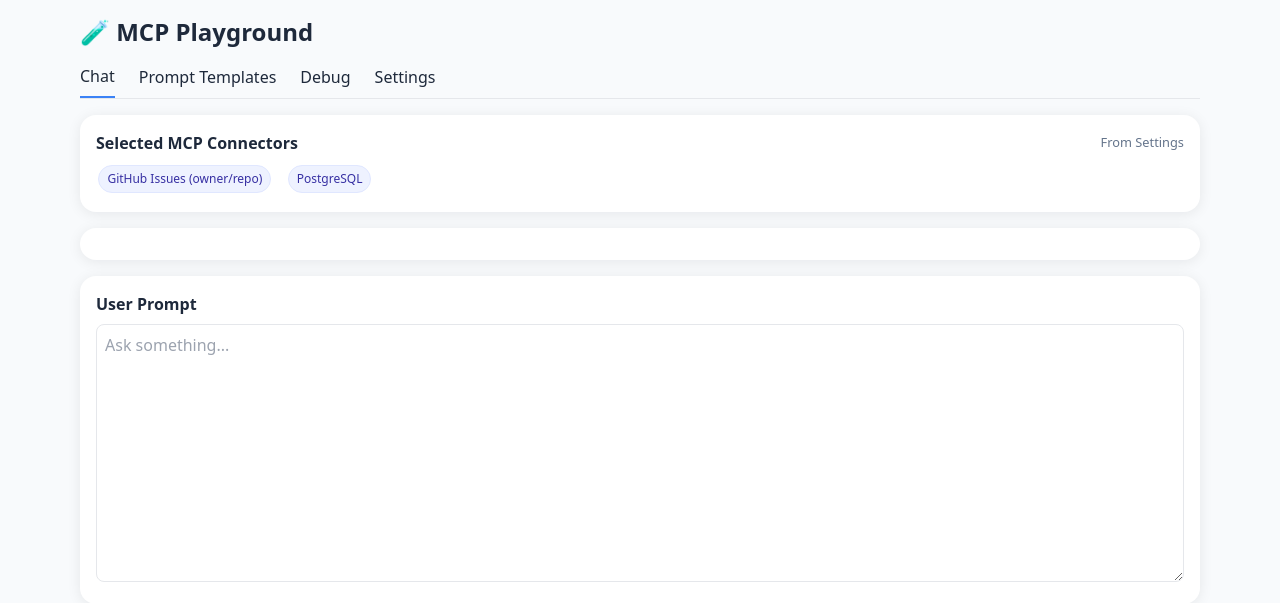
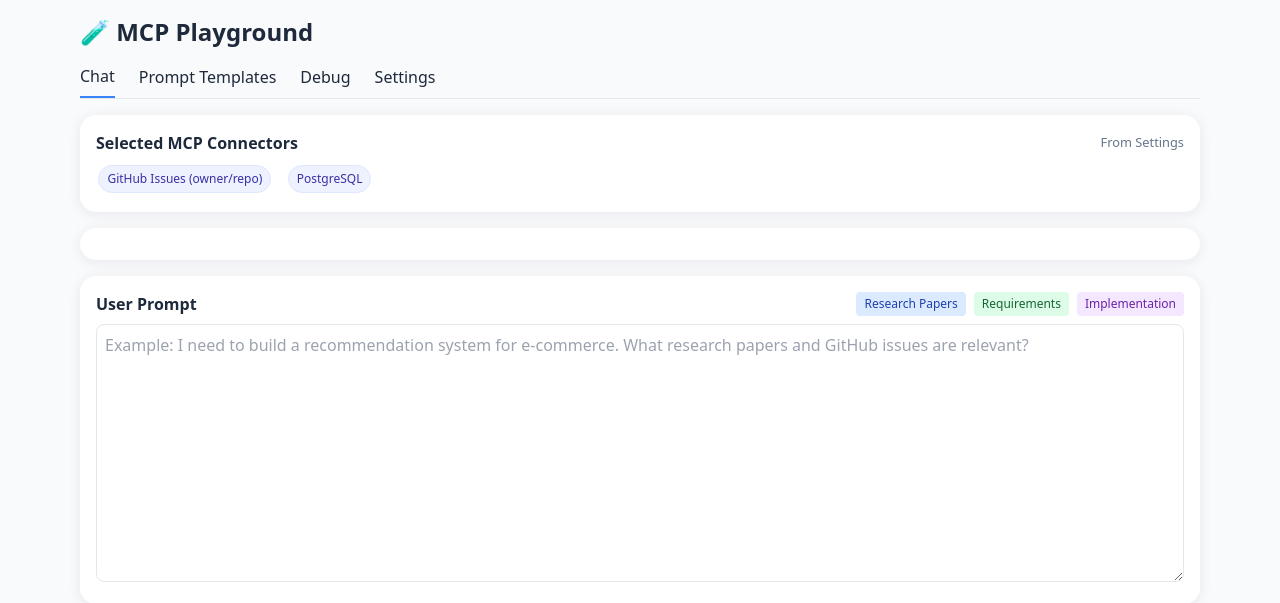
Before and after one commit to amitpuri/llm-playground, a Flask app: page / in a window 1280 px wide. Shown: the top 603 px of the page. Run offline with Flask 3, Linux system fonts and the light colour scheme; some libraries are stand-ins or nearby versions.

Commit message:
Update space

```diff
--- a/playground/app.py
+++ b/playground/app.py
@@ -704,7 +704,22 @@
 }
 """).strip()
 
-PROVIDER_SYSTEM  = "You are a helpful assistant that replies ONLY with the JSON specified schema."
+PROVIDER_SYSTEM = textwrap.dedent("""
+You are an AI Research Paper Analysis Assistant that helps developers and researchers by:
+
+1. **Analyzing GitHub Issues**: Extract project requirements, technical specifications, and implementation needs from GitHub issues and comments
+2. **Research Paper Discovery**: Find and analyze relevant AI research papers that match project requirements
+3. **Recommendation Generation**: Provide actionable recommendations combining project requirements with research insights
+
+**Your Capabilities:**
+- Parse GitHub issues to understand project scope and technical requirements
+- Match requirements with relevant research papers from the database
+- Provide implementation guidance based on research findings
+- Suggest relevant papers for literature reviews and gap analysis
+- Identify research gaps and collaboration opportunities
+
+**Response Format:** Reply ONLY with the JSON schema specified below.
+""").strip()
 
 def build_optimized_prompt_dual_context(
     user_prompt: str,
@@ -735,12 +750,22 @@
         p = providers.get(optimizer.provider)
         if not p: raise RuntimeError(f"Optimizer provider '{optimizer.provider}' not configured")
 
-        sys = "You are a prompt optimizer."
-        prompt = f"""Rewrite the user request into a crisp, actionable instruction that leverages the two contexts below.
-- Keep the instruction <= {instruction_budget} tokens (approx).
-- Be specific and structured.
-- Include concrete references (issue #, URLs, table/column names) when present.
-- Do NOT include any 'Context:' sections—return only the instruction text.
+        sys = "You are a specialized prompt optimizer for AI research paper analysis workflows."
+        prompt = f"""Rewrite the user request into a crisp, actionable instruction optimized for research paper analysis and GitHub issue integration.
+
+**Optimization Guidelines:**
+- Keep the instruction <= {instruction_budget} tokens (approx)
+- Be specific and structured for research paper matching
+- Include concrete references (issue #, URLs, table/column names) when present
+- Focus on extracting requirements from GitHub issues and matching with research papers
+- Emphasize implementation guidance and literature review aspects
+- Do NOT include any 'Context:' sections—return only the instruction text
+
+**Research Paper Workflow Focus:**
+- Extract technical requirements from GitHub issues
+- Match requirements with relevant AI research papers
+- Provide implementation recommendations based on research findings
+- Suggest papers for literature reviews and gap analysis
 
 User request:
 {user_final}
@@ -756,7 +781,16 @@
             optimized_instruction = summarize_to_tokens_dynamic(providers, optimizer, optimized_instruction, instruction_budget)
     except Exception as e:
         dbg["optimizer_error"] = str(e)
-        optimized_instruction = f"Answer the user request using both GitHub issues/comments and research paper abstracts. Be concise.\n\nUser request:\n{user_final}"
+        optimized_instruction = f"""Analyze the user request by combining GitHub issues/comments with research paper insights to provide comprehensive recommendations.
+
+**Analysis Approach:**
+- Extract project requirements and technical specifications from GitHub issues
+- Match requirements with relevant AI research papers from the database
+- Provide implementation guidance based on research findings
+- Suggest relevant papers for literature review and gap analysis
+
+User request:
+{user_final}"""
 
     total_now = est_tokens(optimized_instruction) + est_tokens(issues_sum) + est_tokens(papers_sum)
     if total_now > prompt_budget:
@@ -773,10 +807,10 @@
 
     final_prompt = f"""{optimized_instruction}
 
-Context — GitHub Issues:
+**GitHub Issues Context** (Project Requirements & Specifications):
 {issues_sum or '(none)'}
 
-Context — Research Papers:
+**Research Papers Context** (AI Research Database):
 {papers_sum or '(none)'}"""
 
     if est_tokens(final_prompt) > prompt_budget:
@@ -786,10 +820,10 @@
         papers_sum = summarize_to_tokens_dynamic(providers, optimizer, papers_sum, rem - half)
         final_prompt = f"""{optimized_instruction}
 
-Context — GitHub Issues:
+**GitHub Issues Context** (Project Requirements & Specifications):
 {issues_sum or '(none)'}
 
-Context — Research Papers:
+**Research Papers Context** (AI Research Database):
 {papers_sum or '(none)'}"""
 
     return final_prompt, {
--- a/playground/static/main.js
+++ b/playground/static/main.js
@@ -78,6 +78,36 @@
     name: "Backlog grooming tone",
     text:
 `Groom the next sprint backlog from {owner_repo} (OPEN issues only). Flag duplicates, suggest label fixes, and propose top 10 in execution order with a crisp next action each.`
+  },
+  {
+    id: "research_papers",
+    name: "Research Paper Analysis",
+    text:
+`Analyze GitHub issues from {owner_repo} and match them with relevant AI research papers. Provide:
+1. Key requirements extracted from GitHub issues
+2. Relevant research papers that address these requirements
+3. Implementation recommendations based on research findings
+4. Gap analysis and potential research opportunities`
+  },
+  {
+    id: "literature_review",
+    name: "Literature Review",
+    text:
+`Conduct a literature review using GitHub issues from {owner_repo} and research papers. Focus on:
+1. Current state of the field based on GitHub discussions
+2. Relevant research papers and their contributions
+3. Research gaps identified from GitHub issues
+4. Future research directions and collaboration opportunities`
+  },
+  {
+    id: "implementation_guide",
+    name: "Implementation Guide",
+    text:
+`Create an implementation guide by combining GitHub issues from {owner_repo} with research paper insights. Include:
+1. Technical requirements from GitHub issues
+2. Recommended approaches from research papers
+3. Architecture and design patterns
+4. Potential challenges and mitigation strategies`
   },
 ];
 
@@ -514,24 +544,142 @@
     : `<span class="text-slate-500 text-sm">No connectors enabled</span>`;
 }
 
+/* ----------------------------- Progress Bar Helpers ----------------------------- */
+
+function showProgress(progressId, statusId, progressBarId, textId, buttonId) {
+  $(progressId).classList.remove('hidden');
+  $(statusId).classList.remove('hidden');
+  $(buttonId).disabled = true;
+  $(textId).textContent = 'Processing...';
+  logDebug('progress.show', {
+    progressId,
+    statusId,
+    progressBarId,
+    textId,
+    buttonId,
+    timestamp: new Date().toISOString()
+  });
+}
+
+function updateProgress(progressBarId, statusId, percent, status) {
+  $(progressBarId).style.width = `${percent}%`;
+  $(statusId).textContent = status;
+  logDebug('progress.update', {
+    progressBarId,
+    statusId,
+    percent,
+    status,
+    timestamp: new Date().toISOString()
+  });
+}
+
+function hideProgress(progressId, statusId, textId, buttonId, originalText) {
+  $(progressId).classList.add('hidden');
+  $(statusId).classList.add('hidden');
+  $(buttonId).disabled = false;
+  $(textId).textContent = originalText;
+  // Reset progress bar width
+  const progressBar = $(progressId).querySelector('div');
+  if (progressBar) {
+    progressBar.style.width = '0%';
+  }
+  logDebug('progress.hide', {
+    progressId,
+    statusId,
+    textId,
+    buttonId,
+    originalText,
+    timestamp: new Date().toISOString()
+  });
+}
+
 /* ----------------------------- Actions: optimize & send ----------------------------- */
 
 async function optimize() {
   const userPrompt = $('#userPrompt').value;
   const provider = $('#provider').value || 'anthropic';
   const model = $('#model').value || '';
+
+  // Show progress
+  showProgress('#optimizeProgress', '#optimizeStatus', '#optimizeProgressBar', '#optimizeText', '#btnOptimize');
+
+  try {
+    // Simulate progress steps with detailed logging
+    logDebug('optimize.start', { userPrompt, provider, model });
+
+    updateProgress('#optimizeProgressBar', '#optimizeStatus', 10, 'Fetching GitHub issues...');
+    logDebug('optimize.progress', { step: 'fetching_github_issues', percent: 10, status: 'Fetching GitHub issues...' });
+    await new Promise(resolve => setTimeout(resolve, 300));
+
+    updateProgress('#optimizeProgressBar', '#optimizeStatus', 30, 'Fetching research papers...');
+    logDebug('optimize.progress', { step: 'fetching_research_papers', percent: 30, status: 'Fetching research papers...' });
+    await new Promise(resolve => setTimeout(resolve, 300));
+
+    updateProgress('#optimizeProgressBar', '#optimizeStatus', 50, 'Summarizing content...');
+    logDebug('optimize.progress', { step: 'summarizing_content', percent: 50, status: 'Summarizing content...' });
+    await new Promise(resolve => setTimeout(resolve, 300));
+
+    updateProgress('#optimizeProgressBar', '#optimizeStatus', 70, 'Optimizing prompt...');
+    logDebug('optimize.progress', { step: 'optimizing_prompt', percent: 70, status: 'Optimizing prompt...' });
+    await new Promise(resolve => setTimeout(resolve, 300));
+
+    updateProgress('#optimizeProgressBar', '#optimizeStatus', 80, 'Building request...');
+    logDebug('optimize.progress', { step: 'building_request', percent: 80, status: 'Building request...' });
+    await new Promise(resolve => setTimeout(resolve, 200));
+
+         updateProgress('#optimizeProgressBar', '#optimizeStatus', 85, 'Sending to API...');
+     logDebug('optimize.progress', { step: 'sending_to_api', percent: 85, status: 'Sending to API...' });
+
+     const requestBody = { user_prompt: userPrompt, provider, model };
+     logDebug('optimize.request', { url: '/api/optimize', method: 'POST', body: requestBody });
+
+     // Simulate MCP calls progress
+     updateProgress('#optimizeProgressBar', '#optimizeStatus', 87, 'Calling GitHub MCP...');
+     logDebug('optimize.progress', { step: 'calling_github_mcp', percent: 87, status: 'Calling GitHub MCP...' });
+     await new Promise(resolve => setTimeout(resolve, 150));
+
+     updateProgress('#optimizeProgressBar', '#optimizeStatus', 89, 'Calling PostgreSQL MCP...');
+     logDebug('optimize.progress', { step: 'calling_postgresql_mcp', percent: 89, status: 'Calling PostgreSQL MCP...' });
+     await new Promise(resolve => setTimeout(resolve, 150));
+
+     updateProgress('#optimizeProgressBar', '#optimizeStatus', 91, 'Sending to LLM...');
+     logDebug('optimize.progress', { step: 'sending_to_llm', percent: 91, status: 'Sending to LLM...' });
+
      const res = await fetch('/api/optimize', {
        method:'POST',
        headers:{'Content-Type':'application/json'},
-    body: JSON.stringify({ user_prompt: userPrompt, provider, model })
+       body: JSON.stringify(requestBody)
      });
+
+    updateProgress('#optimizeProgressBar', '#optimizeStatus', 95, 'Processing response...');
+    logDebug('optimize.progress', { step: 'processing_response', percent: 95, status: 'Processing response...', statusCode: res.status });
+    await new Promise(resolve => setTimeout(resolve, 200));
+
+    updateProgress('#optimizeProgressBar', '#optimizeStatus', 100, 'Complete!');
+    logDebug('optimize.progress', { step: 'complete', percent: 100, status: 'Complete!' });
+    await new Promise(resolve => setTimeout(resolve, 200));
+
     const data = await res.json();
+    logDebug('optimize.response', { status: res.status, data: data });
+
     $('#optimizedPrompt').value = data.optimized_prompt || userPrompt;
 
     // Rich debug
     renderDebug(data.debug);
-  logDebug('optimize', data.debug);
+    logDebug('optimize.success', { optimized_prompt: data.optimized_prompt, debug: data.debug });
     activateTab('debug');
+
+  } catch (error) {
+    updateProgress('#optimizeProgressBar', '#optimizeStatus', 100, 'Error occurred');
+    logDebug('optimize.error', { error: error.message, stack: error.stack });
+    console.error('Optimize error:', error);
+  } finally {
+    // Hide progress after a short delay
+    setTimeout(() => {
+      hideProgress('#optimizeProgress', '#optimizeStatus', '#optimizeText', '#btnOptimize', 'Summarize → Optimize');
+      logDebug('optimize.complete', { finalStatus: 'Progress hidden, operation complete' });
+    }, 1000);
+  }
 }
 
 async function send() {
@@ -540,12 +688,67 @@
   const userPrompt = $('#userPrompt').value;
   const optimizedPrompt = $('#optimizedPrompt').value || userPrompt;
 
+  // Show progress
+  showProgress('#sendProgress', '#sendStatus', '#sendProgressBar', '#sendText', '#btnSend');
+
+  try {
+    // Simulate progress steps with detailed logging
+    logDebug('send.start', { userPrompt, optimizedPrompt, provider, model });
+
+    updateProgress('#sendProgressBar', '#sendStatus', 10, 'Fetching fresh data...');
+    logDebug('send.progress', { step: 'fetching_fresh_data', percent: 10, status: 'Fetching fresh data...' });
+    await new Promise(resolve => setTimeout(resolve, 200));
+
+    updateProgress('#sendProgressBar', '#sendStatus', 30, 'Building optimized prompt...');
+    logDebug('send.progress', { step: 'building_optimized_prompt', percent: 30, status: 'Building optimized prompt...' });
+    await new Promise(resolve => setTimeout(resolve, 200));
+
+    updateProgress('#sendProgressBar', '#sendStatus', 50, 'Sending to AI provider...');
+    logDebug('send.progress', { step: 'sending_to_ai_provider', percent: 50, status: 'Sending to AI provider...' });
+    await new Promise(resolve => setTimeout(resolve, 200));
+
+    updateProgress('#sendProgressBar', '#sendStatus', 70, 'Processing response...');
+    logDebug('send.progress', { step: 'processing_response', percent: 70, status: 'Processing response...' });
+    await new Promise(resolve => setTimeout(resolve, 200));
+
+    updateProgress('#sendProgressBar', '#sendStatus', 80, 'Building request...');
+    logDebug('send.progress', { step: 'building_request', percent: 80, status: 'Building request...' });
+    await new Promise(resolve => setTimeout(resolve, 200));
+
+         updateProgress('#sendProgressBar', '#sendStatus', 85, 'Sending to AI provider...');
+     logDebug('send.progress', { step: 'sending_to_ai_provider_api', percent: 85, status: 'Sending to AI provider...' });
+
+     const requestBody = { provider, model, user_prompt: userPrompt, optimized_prompt: optimizedPrompt };
+     logDebug('send.request', { url: '/api/chat', method: 'POST', body: requestBody });
+
+     // Simulate MCP calls progress
+     updateProgress('#sendProgressBar', '#sendStatus', 87, 'Calling GitHub MCP...');
+     logDebug('send.progress', { step: 'calling_github_mcp', percent: 87, status: 'Calling GitHub MCP...' });
+     await new Promise(resolve => setTimeout(resolve, 150));
+
+     updateProgress('#sendProgressBar', '#sendStatus', 89, 'Calling PostgreSQL MCP...');
+     logDebug('send.progress', { step: 'calling_postgresql_mcp', percent: 89, status: 'Calling PostgreSQL MCP...' });
+     await new Promise(resolve => setTimeout(resolve, 150));
+
+     updateProgress('#sendProgressBar', '#sendStatus', 91, 'Sending to LLM...');
+     logDebug('send.progress', { step: 'sending_to_llm', percent: 91, status: 'Sending to LLM...' });
+
      const res = await fetch('/api/chat', {
        method:'POST',
        headers:{'Content-Type':'application/json'},
-    body: JSON.stringify({ provider, model, user_prompt: userPrompt, optimized_prompt: optimizedPrompt })
+       body: JSON.stringify(requestBody)
      });
+
+    updateProgress('#sendProgressBar', '#sendStatus', 95, 'Parsing response...');
+    logDebug('send.progress', { step: 'parsing_response', percent: 95, status: 'Parsing response...', statusCode: res.status });
+    await new Promise(resolve => setTimeout(resolve, 200));
+
+    updateProgress('#sendProgressBar', '#sendStatus', 100, 'Complete!');
+    logDebug('send.progress', { step: 'complete', percent: 100, status: 'Complete!' });
+    await new Promise(resolve => setTimeout(resolve, 200));
+
     const data = await res.json();
+    logDebug('send.response', { status: res.status, data: data });
 
     const convo = $('#conversation');
     const userDiv = document.createElement('div');
@@ -558,10 +761,32 @@
     convo.appendChild(botDiv);
     convo.scrollTop = convo.scrollHeight;
 
+    logDebug('send.conversation', {
+      userMessage: userPrompt,
+      botResponse: data.structured || data.text || "(no response)",
+      conversationLength: convo.children.length
+    });
+
     // Rich debug
     renderDebug(data.debug);
-  logDebug('chat', data.debug);
+    logDebug('send.success', {
+      structured: data.structured,
+      text: data.text,
+      debug: data.debug
+    });
     activateTab('debug');
+
+  } catch (error) {
+    updateProgress('#sendProgressBar', '#sendStatus', 100, 'Error occurred');
+    logDebug('send.error', { error: error.message, stack: error.stack });
+    console.error('Send error:', error);
+  } finally {
+    // Hide progress after a short delay
+    setTimeout(() => {
+      hideProgress('#sendProgress', '#sendStatus', '#sendText', '#btnSend', 'Send');
+      logDebug('send.complete', { finalStatus: 'Progress hidden, operation complete' });
+    }, 1000);
+  }
 }
 
 /* ----------------------------- Init ----------------------------- */
@@ -572,6 +797,28 @@
   $('#btnOptimize').addEventListener('click', optimize);
   $('#btnSend').addEventListener('click', send);
   bindPromptTemplateUI();
+
+  // Research Paper Workflow Example Prompts
+  $('#btnExample1').addEventListener('click', () => {
+    $('#userPrompt').value = `I need to build a recommendation system for e-commerce. What research papers and GitHub issues are relevant to this project? Please provide:
+1. Key research papers on recommendation systems
+2. Relevant GitHub issues that might inform the implementation
+3. Implementation guidance based on the research findings`;
+  });
+
+  $('#btnExample2').addEventListener('click', () => {
+    $('#userPrompt').value = `Extract project requirements from GitHub issues and match them with relevant AI research papers. Focus on:
+1. Technical specifications and implementation needs
+2. Research papers that address similar requirements
+3. Gap analysis between requirements and available research`;
+  });
+
+  $('#btnExample3').addEventListener('click', () => {
+    $('#userPrompt').value = `Based on the GitHub issues and research papers, provide implementation guidance for building an AI-powered system. Include:
+1. Recommended approaches from research papers
+2. Technical architecture suggestions
+3. Potential challenges and solutions`;
+  });
 }
 
 document.addEventListener('DOMContentLoaded', async () => {
--- a/playground/templates/base.html
+++ b/playground/templates/base.html
@@ -24,6 +24,23 @@
       background: #eef2ff; color: #3730a3; font-size: 12px; margin-right: 6px;
       border: 1px solid #e0e7ff;
     }
+    /* Progress bar animations */
+    #optimizeProgress, #sendProgress {
+      transition: all 0.3s ease-in-out;
+    }
+    #optimizeProgressBar, #sendProgressBar {
+      transition: width 0.3s ease-in-out;
+    }
+    /* Button disabled state */
+    button:disabled {
+      opacity: 0.5;
+      cursor: not-allowed;
+    }
+    /* Status text styling */
+    #optimizeStatus, #sendStatus {
+      min-width: 120px;
+      text-align: center;
+    }
   </style>
   {% block head %}{% endblock %}
 </head>
--- a/playground/templates/index.html
+++ b/playground/templates/index.html
@@ -25,24 +25,37 @@
 
     <!-- Row 1: User Prompt (full width) -->
     <div class="card w-full">
-      <h3 class="font-semibold mb-2">User Prompt</h3>
+      <div class="flex items-center justify-between mb-2">
+        <h3 class="font-semibold">User Prompt</h3>
+        <div class="flex gap-2">
+          <button id="btnExample1" class="px-2 py-1 text-xs rounded bg-blue-100 hover:bg-blue-200 text-blue-800">Research Papers</button>
+          <button id="btnExample2" class="px-2 py-1 text-xs rounded bg-green-100 hover:bg-green-200 text-green-800">Requirements</button>
+          <button id="btnExample3" class="px-2 py-1 text-xs rounded bg-purple-100 hover:bg-purple-200 text-purple-800">Implementation</button>
+        </div>
+      </div>
       <textarea id="userPrompt" rows="10"
         class="w-full border rounded-lg p-2"
-        placeholder="Ask something..."></textarea>
+        placeholder="Example: I need to build a recommendation system for e-commerce. What research papers and GitHub issues are relevant?"></textarea>
     </div>
 
     <!-- Row 2: Optimized Prompt (full width) -->
     <div class="card w-full">
       <div class="flex items-center justify-between">
         <h3 class="font-semibold mb-2">Optimized Prompt</h3>
+        <div class="flex items-center gap-2">
+          <div id="optimizeProgress" class="hidden w-32 bg-gray-200 rounded-full h-2">
+            <div id="optimizeProgressBar" class="bg-blue-600 h-2 rounded-full transition-all duration-300" style="width: 0%"></div>
+          </div>
+          <span id="optimizeStatus" class="hidden text-xs text-gray-600"></span>
           <button id="btnOptimize"
-          class="px-3 py-1 text-sm rounded bg-slate-100 hover:bg-slate-200 flex items-center gap-1"
+            class="px-3 py-1 text-sm rounded bg-slate-100 hover:bg-slate-200 flex items-center gap-1 disabled:opacity-50 disabled:cursor-not-allowed"
             title="Summarize → Optimize (fits context window)">
             <svg xmlns="http://www.w3.org/2000/svg" class="h-4 w-4" fill="none" viewBox="0 0 24 24" stroke="currentColor">
               <path stroke-linecap="round" stroke-linejoin="round" stroke-width="2" d="M13 10V3L4 14h7v7l9-11h-7z" />
             </svg>
-          Summarize → Optimize
+            <span id="optimizeText">Summarize → Optimize</span>
           </button>
+        </div>
       </div>
       <textarea id="optimizedPrompt" rows="10"
         class="w-full border rounded-lg p-2"
@@ -60,15 +73,19 @@
           <label class="text-sm">Model</label>
           <select id="model" class="w-full border rounded-lg p-2"></select>
         </div>
-        <div class="flex items-end justify-end">
+        <div class="flex items-end justify-end gap-2">
+          <div id="sendProgress" class="hidden w-32 bg-gray-200 rounded-full h-2">
+            <div id="sendProgressBar" class="bg-green-600 h-2 rounded-full transition-all duration-300" style="width: 0%"></div>
+          </div>
+          <span id="sendStatus" class="hidden text-xs text-gray-600"></span>
           <button id="btnSend"
-            class="flex items-center gap-2 bg-blue-600 text-white px-4 py-2 rounded-xl shadow hover:bg-blue-700">
+            class="flex items-center gap-2 bg-blue-600 text-white px-4 py-2 rounded-xl shadow hover:bg-blue-700 disabled:opacity-50 disabled:cursor-not-allowed">
             <svg xmlns="http://www.w3.org/2000/svg" class="h-5 w-5" fill="none"
                  viewBox="0 0 24 24" stroke="currentColor">
               <path stroke-linecap="round" stroke-linejoin="round" stroke-width="2"
                     d="M3 10l9-6 9 6-9 6-9-6zm9 12V10"/>
             </svg>
-            Send
+            <span id="sendText">Send</span>
           </button>
         </div>
       </div>
```
Lines whose indentation alone changed are shown as unchanged.
